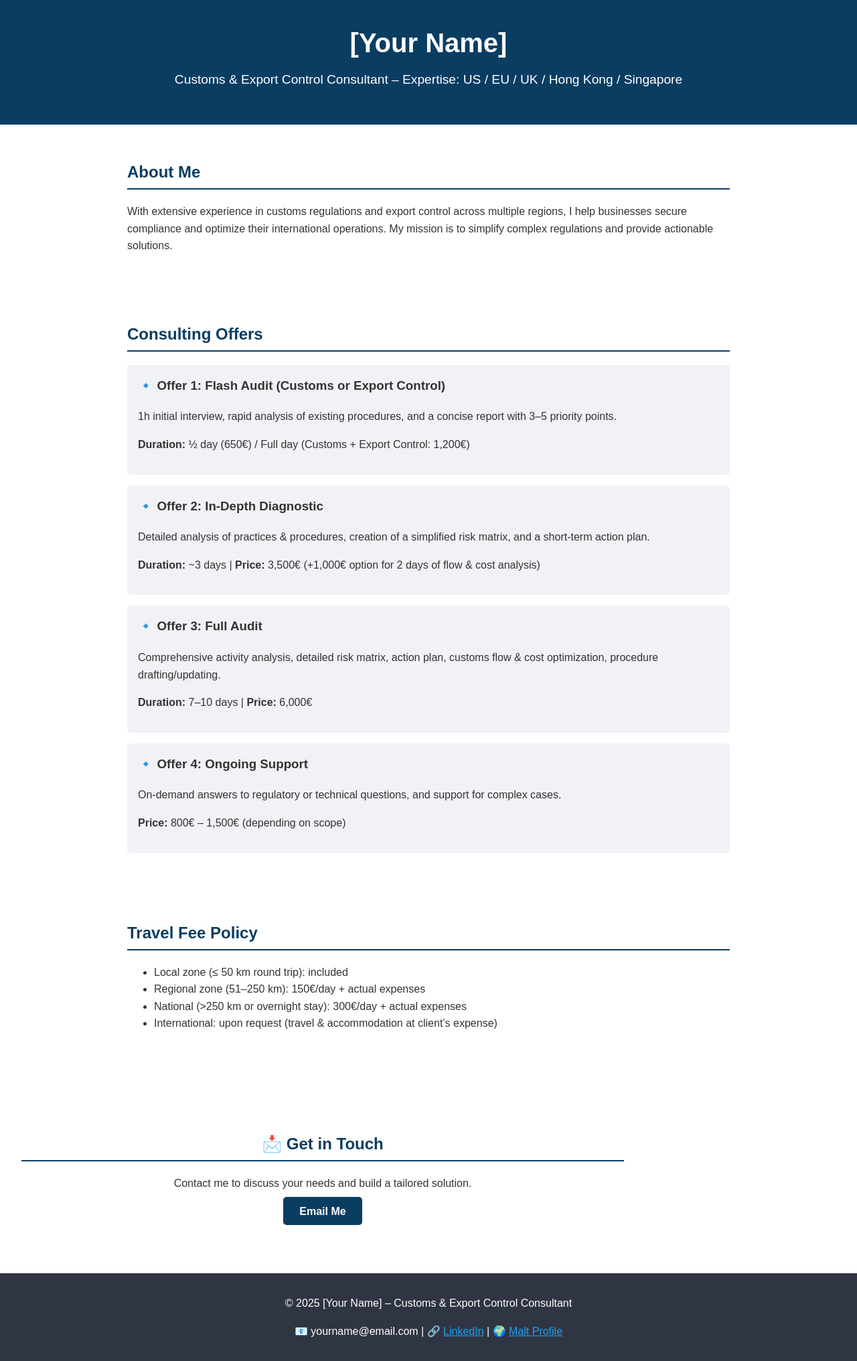
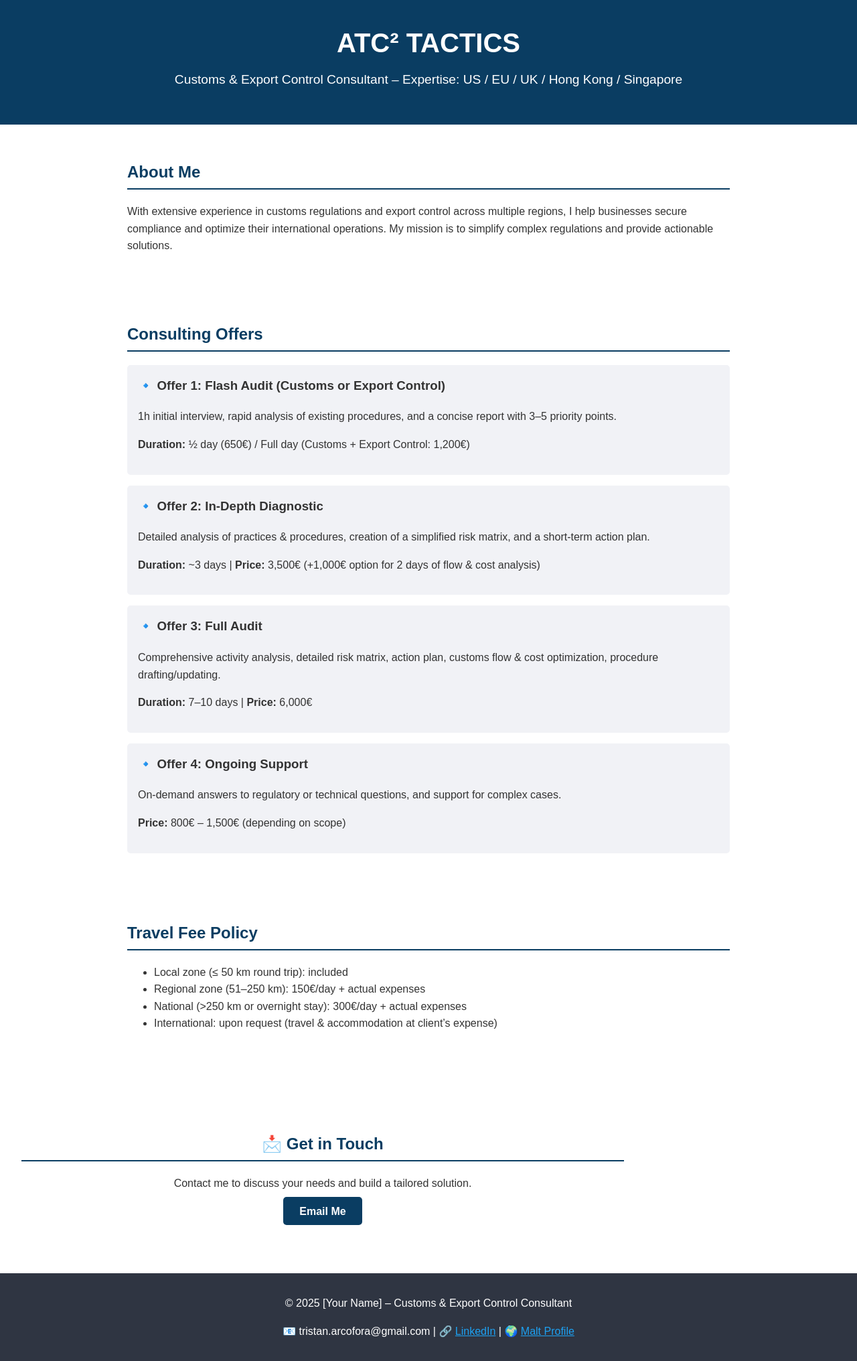
Before and after one commit to ATC2-TACTICS/index, a plain HTML site: page index.html in a window 1280 px wide. Shown: the whole page at 67% size. Drawn offline with Linux system fonts and the light colour scheme.

Commit message:
Add files via upload

```diff
--- a/index.html
+++ b/index.html
@@ -3,7 +3,7 @@
 <head>
 <meta charset="UTF-8">
 <meta name="viewport" content="width=device-width, initial-scale=1.0">
-<title>Customs & Export Control Consultant - [Your Name]</title>
+<title>Customs & Export Control Consultant - ATC2-TACTICS</title>
 <style>
 body { font-family: Arial, sans-serif; margin: 0; line-height: 1.6; color: #333; }
 header { background: #0a3d62; color: white; padding: 2rem; text-align: center; }
@@ -23,7 +23,7 @@ footer { background: #2f3542; color: white; text-align: center; padding: 1rem; m
 <body>
 
 <header>
-<h1>[Your Name]</h1>
+<h1>ATC² TACTICS</h1>
 <p>Customs & Export Control Consultant – Expertise: US / EU / UK / Hong Kong / Singapore</p>
 </header>
 
@@ -77,13 +77,13 @@ My mission is to simplify complex regulations and provide actionable solutions.
 <section class="cta">
 <h2>📩 Get in Touch</h2>
 <p>Contact me to discuss your needs and build a tailored solution.</p>
-<a href="mailto:yourname@email.com">Email Me</a>
+<a href="mailto:tristan.arcofora@gmail.com">Email Me</a>
 </section>
 
 <footer>
 <p>&copy; 2025 [Your Name] – Customs & Export Control Consultant</p>
 <div class="contact-info">
-<p>📧 yourname@email.com | 🔗 <a href="https://www.linkedin.com/in/yourprofile" style="color: #1da1f2;">LinkedIn</a> | 🌍 <a href="https://www.malt.fr/profile/yourmalt" style="color: #1da1f2;">Malt Profile</a></p>
+<p>📧 tristan.arcofora@gmail.com | 🔗 <a href="https://www.linkedin.com/in/yourprofile" style="color: #1da1f2;">LinkedIn</a> | 🌍 <a href="https://www.malt.fr/profile/yourmalt" style="color: #1da1f2;">Malt Profile</a></p>
 </div>
 </footer>
 
```
